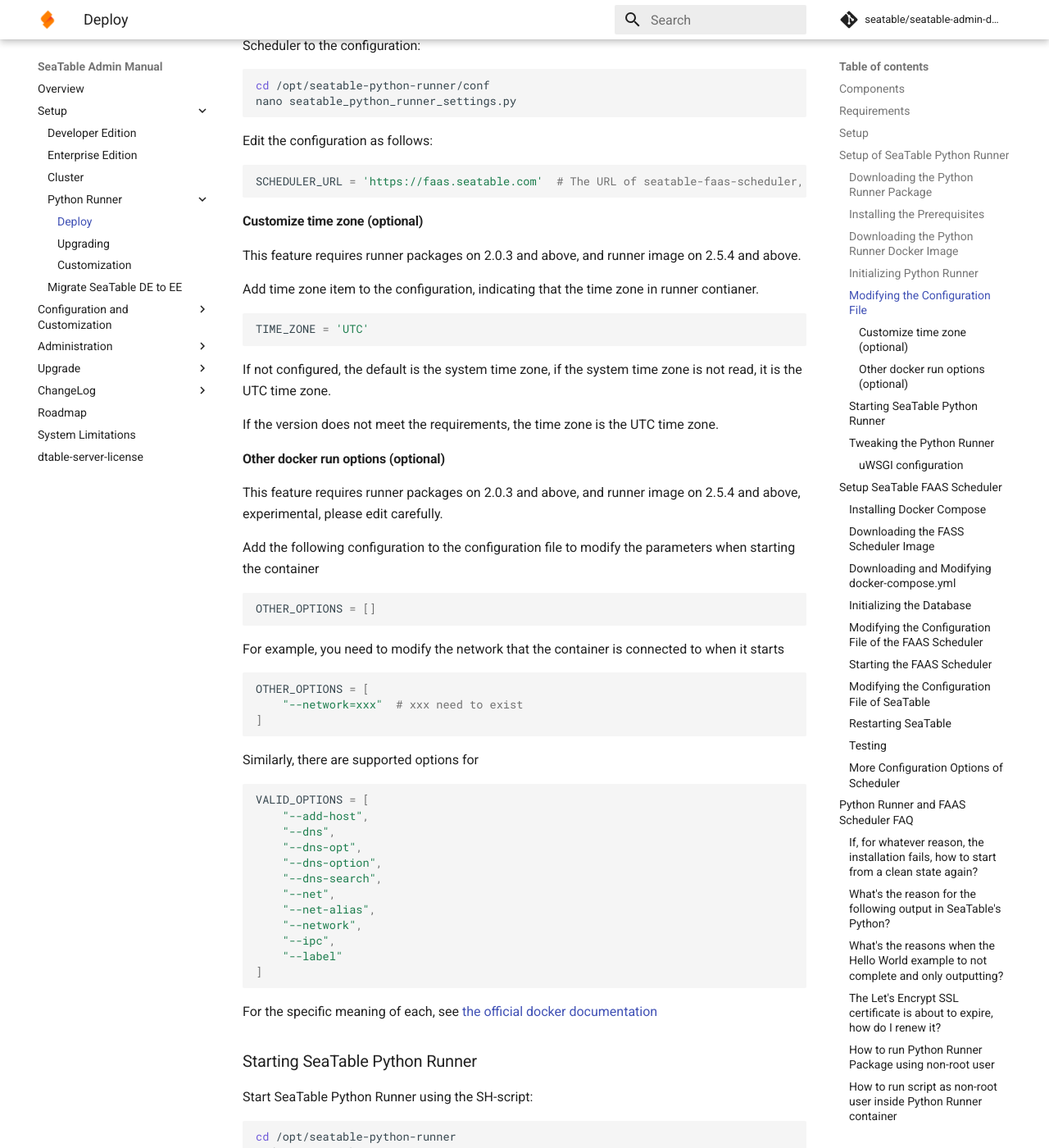
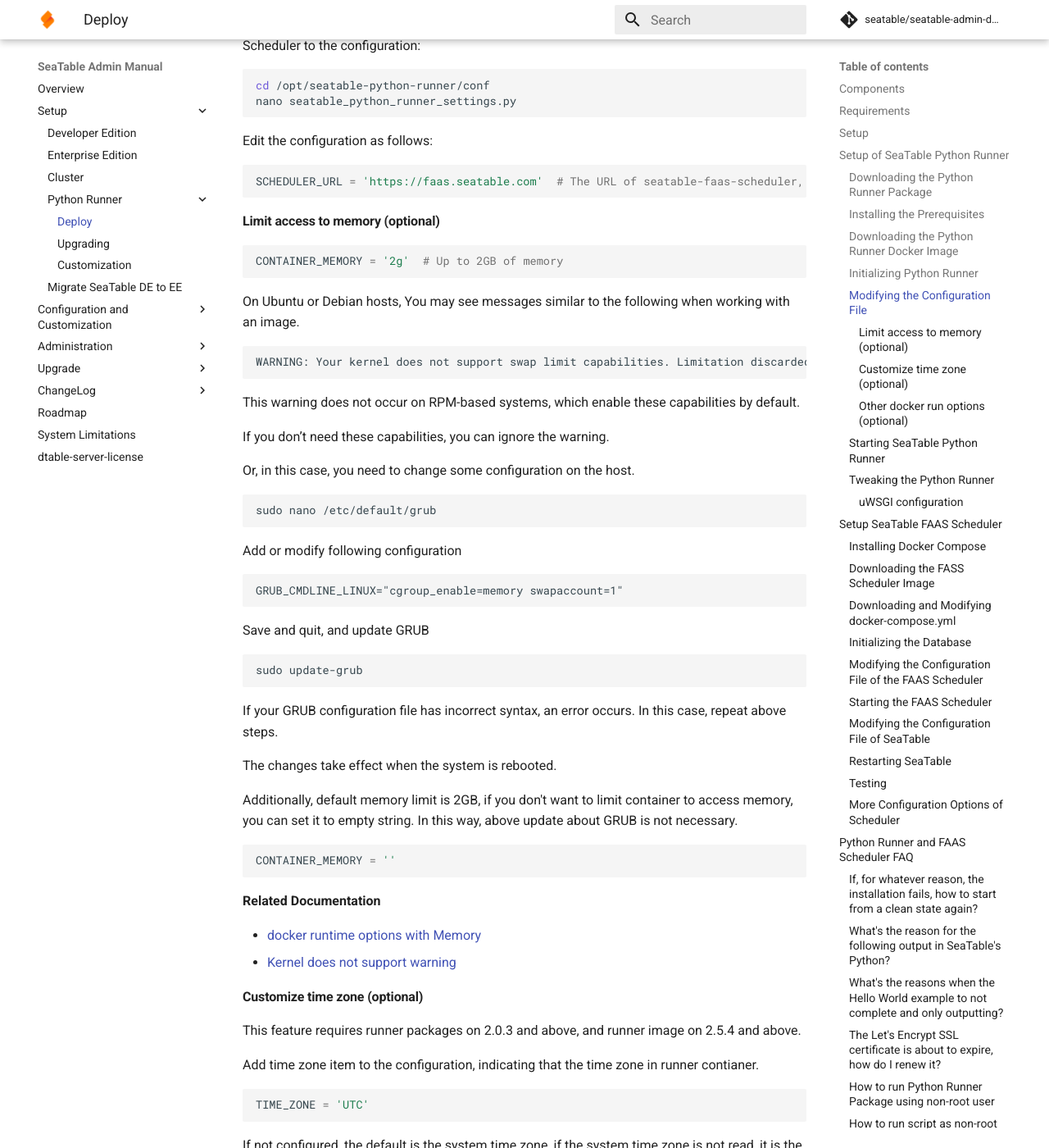
Before and after one commit to seatable/seatable-admin-docs, an MkDocs documentation site: the page built from manual/docker/Python-Runner/Deploy SeaTable Python Runner.md, in a window 1280 px wide and 1400 px high, scrolled down 3333 px. Shown: the whole window at 82% size. Built offline with MkDocs 1.6.1 and Material for MkDocs 9.7.7, drawn with Linux system fonts in a browser that asks for light colours; comment, search, counter and statistics services are not loaded.

Commit message:
add python runner memory config instruction

````diff
--- a/manual/docker/Python-Runner/Deploy SeaTable Python Runner.md
+++ b/manual/docker/Python-Runner/Deploy SeaTable Python Runner.md
@@ -115,6 +115,55 @@
 ``` py
 SCHEDULER_URL = 'https://faas.seatable.com'  # The URL of seatable-faas-scheduler, if you use an IP address, please add http://
 ```
+
+#### Limit access to memory (optional)
+
+``` py
+CONTAINER_MEMORY = '2g'  # Up to 2GB of memory
+```
+
+On Ubuntu or Debian hosts, You may see messages similar to the following when working with an image.
+
+```
+WARNING: Your kernel does not support swap limit capabilities. Limitation discarded.
+```
+
+This warning does not occur on RPM-based systems, which enable these capabilities by default.
+
+If you don’t need these capabilities, you can ignore the warning.
+
+Or, in this case, you need to change some configuration on the host.
+
+``` bash
+sudo nano /etc/default/grub
+```
+
+Add or modify following configuration
+
+```
+GRUB_CMDLINE_LINUX="cgroup_enable=memory swapaccount=1"
+```
+
+Save and quit, and update GRUB
+
+``` bash
+sudo update-grub
+```
+
+If your GRUB configuration file has incorrect syntax, an error occurs. In this case, repeat above steps.
+
+The changes take effect when the system is rebooted.
+
+Additionally, default memory limit is 2GB, if you don't want to limit container to access memory, you can set it to empty string. In this way, above update about GRUB is not necessary.
+
+``` py
+CONTAINER_MEMORY = ''
+```
+
+**Related Documentation**
+
+* [docker runtime options with Memory](https://docs.docker.com/config/containers/resource_constraints/#memory)
+* [Kernel does not support warning](https://docs.docker.com/engine/install/linux-postinstall/#your-kernel-does-not-support-cgroup-swap-limit-capabilities)
 
 #### Customize time zone (optional)
 
````
